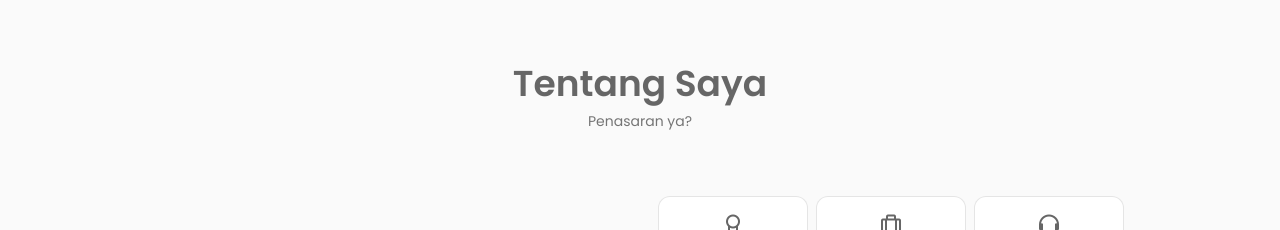
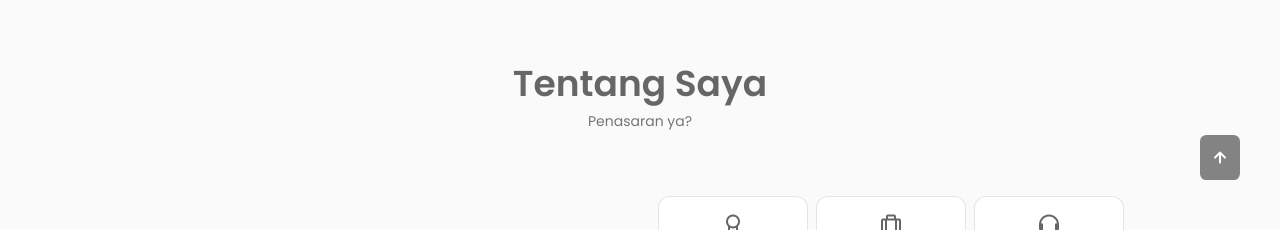
Before and after one commit to fifovalle/WEBSITE-PORTOFOLIO-PRIBADI-VERSI-6.0, a React (Create React App) app: page / in a window 1280 px wide. Shown: the part 780-1010 px from the top of the page. Built offline with nearby package versions, Linux system fonts and the light colour scheme.

Commit message:
Menambahkan fitur gulir ke atas

```diff
--- a/src/App.js
+++ b/src/App.js
@@ -11,6 +11,7 @@ import Kualifikasi from "./components/kualifikasi/Kualifikasi";
 import Testimoni from "./components/testimoni/Testimoni";
 import Kontak from "./components/kontak/Kontak";
 import Kaki from "./components/kaki/Kaki";
+import GulirKeatas from "./components/gulirkeatas/GulirKeatas";
 
 function App() {
   return (
@@ -24,8 +25,9 @@ function App() {
         <Kualifikasi />
         <Testimoni />
         <Kontak />
-        <Kaki />
       </main>
+      <Kaki />
+      <GulirKeatas />
     </>
   );
 }
--- /dev/null
+++ b/src/components/gulirkeatas/GulirKeatas.jsx
@@ -0,0 +1,19 @@
+// LIBRARY REACT
+import React from "react";
+// LIBRARY CSS
+import "./gulirkeatas.css";
+
+const GulirKeatas = () => {
+  window.addEventListener("scroll", function () {
+    const gulirkeatas = document.querySelector(".gulirkeatas");
+    if (this.scrollY >= 560) gulirkeatas.classList.add("perlihatkan");
+    else gulirkeatas.classList.remove("perlihatkan");
+  });
+  return (
+    <a href="#beranda" className="gulirkeatas">
+      <i className="uil uil-arrow-up ikon__gulirkeatas"></i>
+    </a>
+  );
+};
+
+export default GulirKeatas;
--- /dev/null
+++ b/src/components/gulirkeatas/gulirkeatas.css
@@ -0,0 +1,24 @@
+.gulirkeatas {
+    position: fixed;
+    right: 2.5rem;
+    bottom: -20%;
+    background-color: var(--warna-judul);
+    opacity: 0.8;
+    padding: 0.3rem 0.5rem;
+    border-radius: 0.4rem;
+    z-index: var(--z-tooltip);
+    transition: .4s;
+}
+
+.ikon__gulirkeatas {
+    font-size: 1.5rem;
+    color: var(--warna-container);
+}
+
+.gulirkeatas:hover {
+    background-color: var(--warna-judul-gelap);
+}
+
+.perlihatkan {
+    bottom: 3rem;
+}
```
